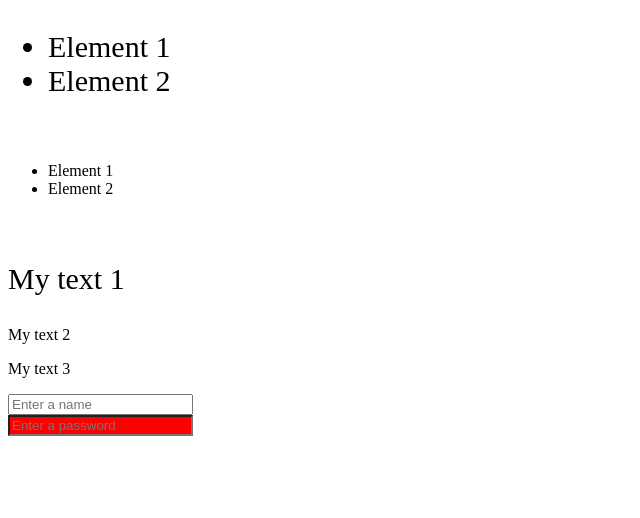
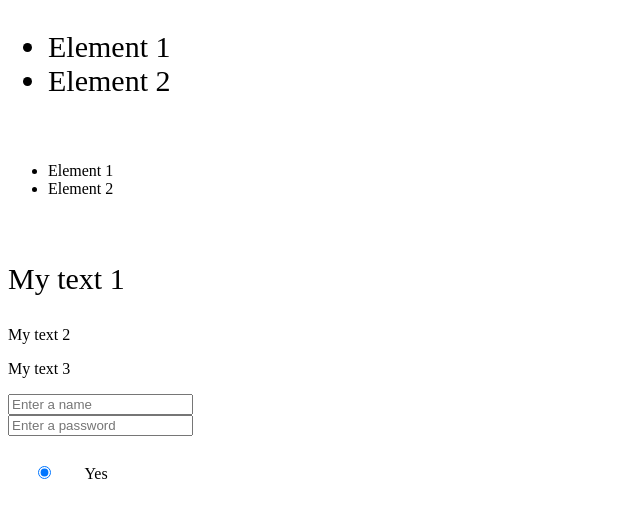
Before and after one commit to antdevelopment1/jqueryCollection, a plain HTML site: page index.html in a window 1280 px wide. Shown: the whole page, without its empty margins (0-640 px from the left). Drawn offline with nearby package versions, Linux system fonts and the light colour scheme.

Commit message:
radio button as well as checked radio button selection with jquery

```diff
--- a/index.html
+++ b/index.html
@@ -36,6 +36,9 @@
         <input type="text" placeholder="Enter a name">
         <br>
         <input type="password" placeholder="Enter a password">
+        <br>
+        <input type="radio" name="yes" checked> Yes
+        <br>
     </form>
 
 </body>
--- a/scripts/scripts.js
+++ b/scripts/scripts.js
@@ -4,6 +4,9 @@ $(document).ready(function() {
 
     $('.text').css('font-size', '30px');
 
-    $("input[type=password]").css('background', 'red');
+    $("input:radio").css('margin', '30px');
+
+    $("input:checked").css('margin', '30px');
+
 
 });
```
